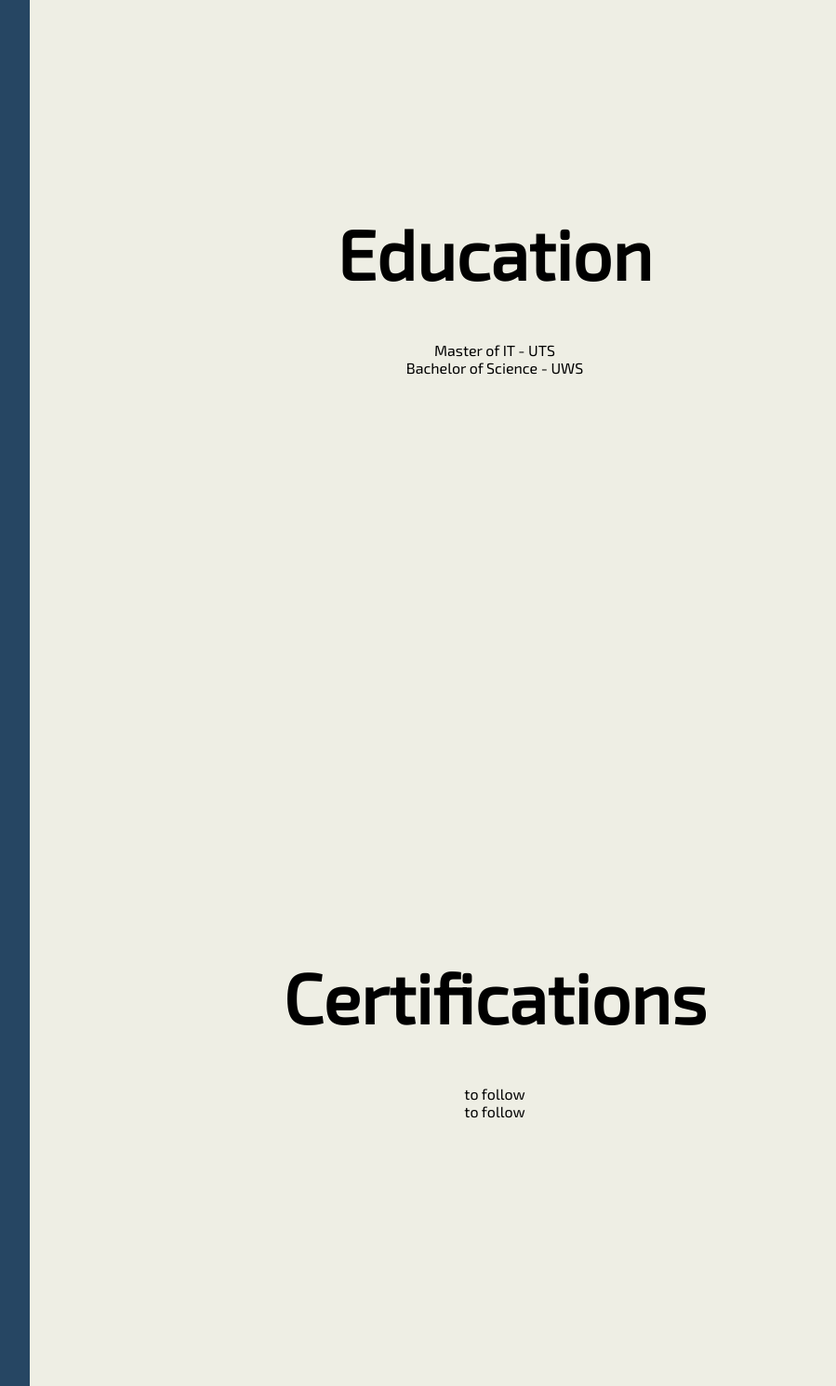
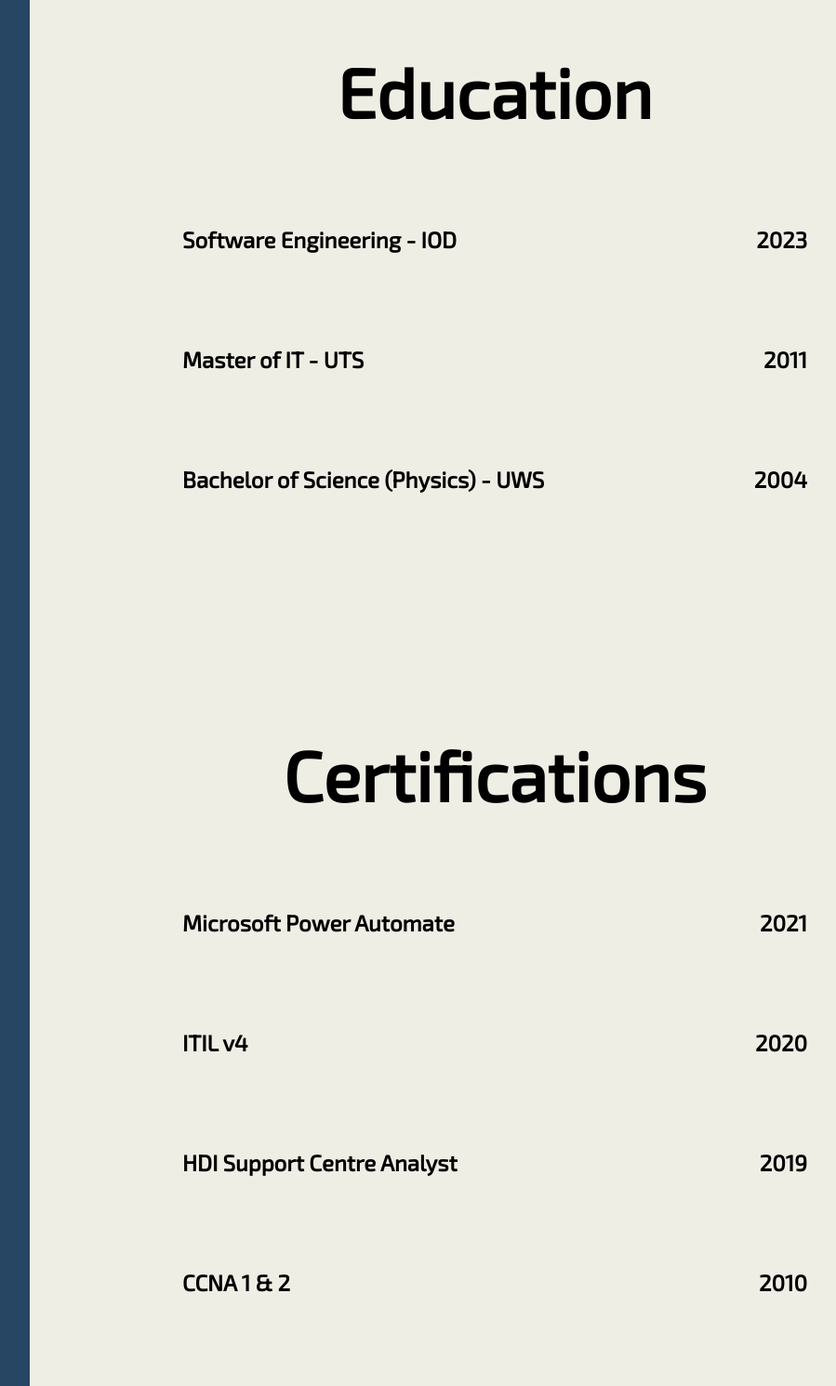
Before and after one commit to altrdbeast/altrdbeast.github.io, a plain HTML site: page index.html in a window 1280 px wide. Shown: the part 1709-3200 px from the top of the page at 93% size, without its empty margins (268-1167 px from the left). Drawn offline with Linux system fonts and the light colour scheme; a web font is replaced by a local one.

Commit message:
resume update

```diff
--- a/index.html
+++ b/index.html
@@ -44,7 +44,6 @@
     <p>Software Engineering Student </p>
     <p>IT Professional with 10+ years experience</p>
     </div>
-   <!-- vertically aligning icons -->
 
    <div class="icons">
     <a href="mailto:dgcook01@gmail.com"><div><i class="fa-solid fa-envelope fa-fw"></i> Email</div></a>
@@ -55,26 +54,61 @@
 
 <div class = "experience" id="experience">
     <h1 class="section-title">Experience</h1>
-    <p>IT Support Officer - Fire & Rescue NSW</p>
-    <p>IT Field Support Officer - Bose Pty Ltd</p>
+    <div class="section-content">
+    <h2>IT Support Officer - Fire & Rescue NSW</h2>
+    <h2>December 2017 - Present</h2>
+</div>
+    <div class="section-content">
+    <h2>IT Field Support Officer - Bose Pty Ltd</h2>
+    <h2>May 2016 - December 2017</h2>
+    </div>
 </div>
 
 <div class="education" id="education">
     <h1 class="section-title">Education</h1>
-    <p>Master of IT - UTS</p>
-    <p>Bachelor of Science - UWS</p>
+    <div class="section-content">
+        <h2>Software Engineering - IOD</h2>
+        <h2>2023</h2>
+    </div>
+    <div class="section-content">
+        <h2>Master of IT - UTS</h2>
+        <h2>2011</h2>
+    </div>
+        <div class="section-content">
+        <h2>Bachelor of Science (Physics) - UWS</h2>
+        <h2>2004</h2>
+        </div>
 </div>
 
 <div class="certifications" id = 'certifications'>
     <h1 class="section-title">Certifications</h1>
-    <p>to follow</p>
-    <p>to follow</p>
+    <div class="section-content">
+        <h2>Microsoft Power Automate</h2>
+        <h2>2021</h2>
+        </div>
+    <div class="section-content">
+        <h2>ITIL v4</h2>
+        <h2>2020</h2>
+        </div>
+    <div class="section-content">
+        <h2>HDI Support Centre Analyst</h2>
+        <h2>2019</h2>
+        </div>
+    <div class="section-content">
+        <h2>CCNA 1 & 2</h2>
+        <h2>2010</h2>
+        </div>
 </div>
 
 <div class="interests" id="interests">
     <h1 class="section-title">Interests</h1>
-    <p>to follow</p>
-    <p>to follow</p>
+    <div class="section-content-interests">
+    <h2>Learning Software Engineering</h2>
+    <h2>Playing and Recording Music</h2>
+    <h2>Travelling</h2>
+    <h2>Reading</h2>
+    </div>
+        </div>
 </div>
 
 </section>
--- a/styles.css
+++ b/styles.css
@@ -105,6 +105,20 @@ a:hover {
     padding:50px;
 }
 
+.section-content {
+    display:flex;
+    flex-wrap: wrap;
+    width:70%;
+    padding:50px;
+    justify-content: space-between;
+}
+
+.section-content-interests h2 {
+   text-align: center;
+   padding: 25px;
+}
+
+
 .about, .experience, .education, .certifications, .interests {
     display: flex;
     min-height:100vh;
@@ -134,6 +148,7 @@ a:hover {
     .navsection {position:fixed;top:0px}
     .about, .experience, .education, .certifications, .interests {padding: top 120px}
     .about-description {font-size: 20px;}
+    .section-content, .section-content-interests {font-size:10px; padding:10px; flex-direction:column;}
 }
 
 @media screen and (min-width:600px) {
```
